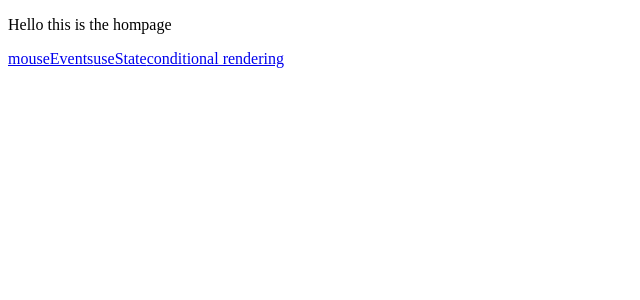
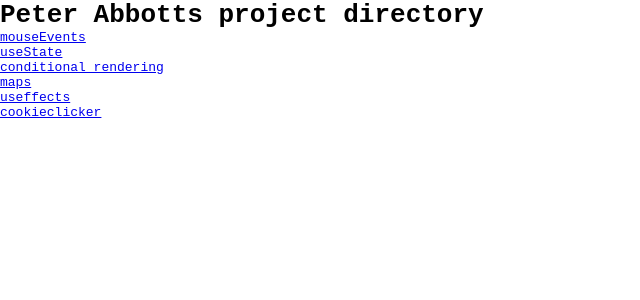
Before and after one commit to The-Awkward-Customer/react-fullstack, a React (Vite) app in the folder client/: page / in a window 1280 px wide. Shown: the top 300 px of the page, without its empty margins (0-640 px from the left). Built offline with nearby package versions, Linux system fonts and the light colour scheme.

Commit message:
wrapped anchors in list and created cookieclicker

```diff
--- a/client/src/pages/cookieclicker.jsx
+++ b/client/src/pages/cookieclicker.jsx
@@ -1,36 +1,32 @@
 import { useState, useEffect } from "react";
 
 export default function CookieClicker() {
-  const [cookies, setCookies] = useState(0);
-  const [cookiesPerSecond, setCookiesPerSecond] = useState(1);
-  const gameState = {
-    // values…
-    cookies: cookiesPerSecond,
-    // cookiesValue: cookiesValue,
-  };
+  // sets state variables IF available.
+  // Uses tenery oporator to either the value found in local storage OR sets the value to 0 if not found
+  // The same pattern is applied to cookiesPerSecond
+  const [cookies, setCookies] = useState(
+    parseInt(localStorage.getItem("cookies")) || 0
+  );
+  const [cookiesPerSecond, setCookiesPerSecond] = useState(
+    parseInt(localStorage.getItem("cookiesPerSecond")) || 1
+  );
 
   useEffect(() => {
-    // gets game state
-    const savedGameState = localStorage.getItem("gameState");
-    if (savedGameState) {
-      const gameState = JSON.parse(savedGameState);
-      //   remap values
-      //   cookiesValue = gameState.cookiesValue;
-    }
-
     // set interval function
     const cookieInterval = setInterval(() => {
       setCookies((currentCookies) => currentCookies + 1);
     }, 1000 / cookiesPerSecond);
 
-    // saves game state
-    localStorage.setItem("gameState", JSON.stringify(gameState));
+    // sets variables in local storage and converts them to a string.
+    //  updates when the value of [dependancies] is altered
+    localStorage.setItem("cookies", cookies.toString());
+    localStorage.setItem("cookiesPerSecond", cookiesPerSecond.toString());
 
-    // cleand up the intervals
+    // cleans up the intervals
     return () => {
       clearInterval(cookieInterval);
     };
-  }, [cookiesPerSecond]);
+  }, [cookies, cookiesPerSecond]);
 
   function IncreaseCookiesPerSecond() {
     setCookiesPerSecond(cookiesPerSecond + 1);
@@ -38,12 +34,10 @@ export default function CookieClicker() {
 
   return (
     <>
-      <h1>Cookeie Clicker</h1>
+      <h1>Cookie Clicker</h1>
       <p>Cookies: {cookies}</p>
       <p>Cookies per second: {cookiesPerSecond}</p>
       <button onClick={IncreaseCookiesPerSecond}>Buy Cookie</button>
     </>
   );
 }
-
-// you can use a ternary opporator to see if something is hidden or not
--- a/client/src/pages/home.jsx
+++ b/client/src/pages/home.jsx
@@ -2,10 +2,27 @@ export default function HomePage() {
   console.log("You are on the homepage");
   return (
     <>
-      <p>Hello this is the hompage</p>
-      <a href="/eventspage">mouseEvents</a>
-      <a href="/usestatepage">useState</a>
-      <a href="/conditionalrendering">conditional rendering</a>
+      <h1>Peter Abbotts project directory</h1>
+      <ul>
+        <li>
+          <a href="/eventspage">mouseEvents</a>
+        </li>
+        <li>
+          <a href="/usestatepage">useState</a>
+        </li>
+        <li>
+          <a href="/conditionalrendering">conditional rendering</a>
+        </li>
+        <li>
+          <a href="/maps">maps</a>
+        </li>
+        <li>
+          <a href="/useeffect">useffects</a>
+        </li>
+        <li>
+          <a href="/cookieclicker">cookieclicker</a>
+        </li>
+      </ul>
     </>
   );
 }
--- a/client/src/variables.scss
+++ b/client/src/variables.scss
@@ -2,3 +2,11 @@
 $primary-color: #3498db;
 $secondary-color: #2ecc71;
 $error-color: #e74c3c;
+$font-family: monospace;
+
+* {
+  font-family: $font-family;
+  margin: 0px;
+  box-sizing: border-box;
+  padding: 0px;
+}
```
